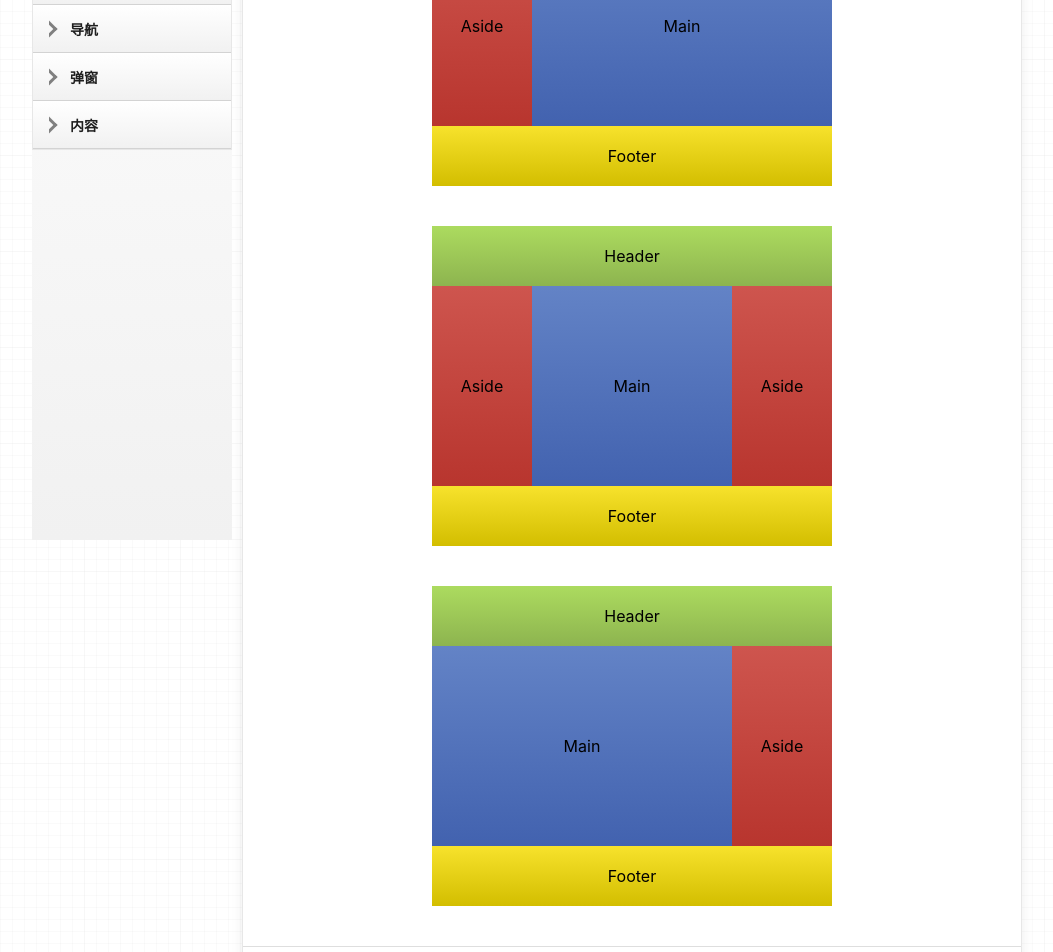
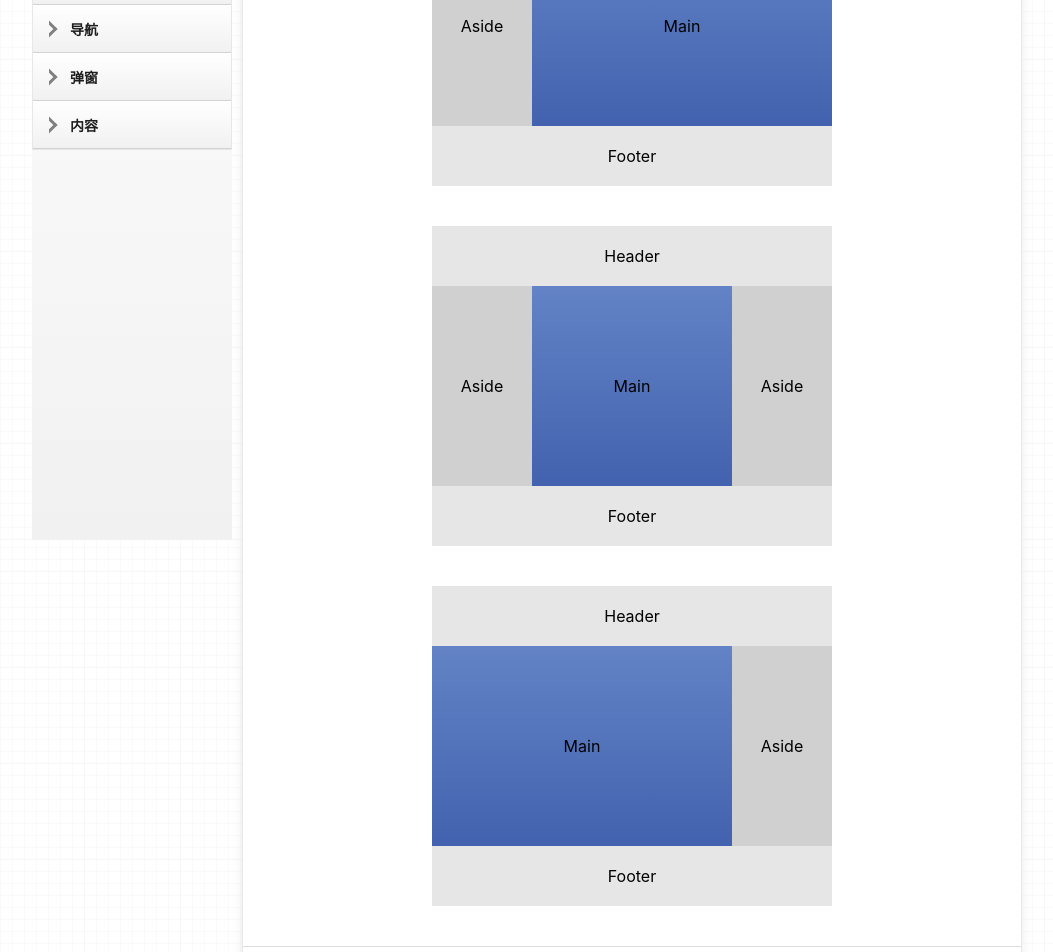
Before and after one commit to undefine4080/Wood-UI-React, a React (Vite) app: page / in a window 1280 px wide. Shown: the part 260-1212 px from the top of the page, without its empty margins (108-1161 px from the left). Built offline with nearby package versions, Linux system fonts and the light colour scheme.

Commit message:
refact: 修改 Layout 示例配色

```diff
--- a/src/base/styles/animate.less
+++ b/src/base/styles/animate.less
@@ -12,4 +12,5 @@
 
 .wdu-transition-slow {
   transition: all 0.8s cubic-bezier(0.175, 0.885, 0.32, 1.275);
+  color: rgb(122, 122, 122);
 }
--- a/src/introFragments/introLayout.tsx
+++ b/src/introFragments/introLayout.tsx
@@ -10,15 +10,15 @@ export default function ()
             {
                 component: (
                     <Container width="400px">
-                        <Header style={ { height: '60px' } } className="wdu-row-both-center wdu-bg-success">
+                        <Header style={ { height: '60px', backgroundColor: 'rgb(230, 230, 230)' } } className="wdu-row-both-center">
                             Header
                         </Header>
 
-                        <Aside side="left" width="100px" height="200px" className="wdu-row-both-center wdu-bg-danger">Aside</Aside>
+                        <Aside side="left" width="100px" height="200px" className="wdu-row-both-center" style={ { backgroundColor: 'rgb(209, 208, 208)' } }>Aside</Aside>
 
                         <Main className="wdu-row-both-center wdu-bg-important"> Main</Main>
 
-                        <Footer style={ { height: '60px' } } className="wdu-row-both-center wdu-bg-warn">
+                        <Footer style={ { height: '60px', backgroundColor: 'rgb(230, 230, 230)' } } className="wdu-row-both-center">
                             Footer
                         </Footer>
                     </Container>
@@ -27,17 +27,17 @@ export default function ()
             {
                 component: (
                     <Container width="400px">
-                        <Header style={ { height: '60px' } } className="wdu-row-both-center wdu-bg-success">
+                        <Header style={ { height: '60px', backgroundColor: 'rgb(230, 230, 230)' } } className="wdu-row-both-center">
                             Header
                         </Header>
 
-                        <Aside side="left" width="100px" height="200px" className="wdu-row-both-center wdu-bg-danger">Aside</Aside>
+                        <Aside side="left" width="100px" height="200px" className="wdu-row-both-center" style={ { backgroundColor: 'rgb(209, 208, 208)' } }>Aside</Aside>
 
                         <Main className="wdu-row-both-center wdu-bg-important"> Main </Main>
 
-                        <Aside side="right" width="100px" className="wdu-row-both-center wdu-bg-danger">Aside</Aside>
+                        <Aside side="right" width="100px" className="wdu-row-both-center" style={ { backgroundColor: 'rgb(209, 208, 208)' } }>Aside</Aside>
 
-                        <Footer style={ { height: '60px' } } className="wdu-row-both-center wdu-bg-warn">
+                        <Footer style={ { height: '60px', backgroundColor: 'rgb(230, 230, 230)' } } className="wdu-row-both-center">
                             Footer
                         </Footer>
                     </Container>
@@ -46,15 +46,15 @@ export default function ()
             {
                 component: (
                     <Container width="400px">
-                        <Aside side="right" width="100px" height="200px" className="wdu-row-both-center wdu-bg-danger">Aside</Aside>
+                        <Aside side="right" width="100px" height="200px" className="wdu-row-both-center" style={ { backgroundColor: 'rgb(209, 208, 208)' } }>Aside</Aside>
 
-                        <Header style={ { height: '60px' } } className="wdu-row-both-center wdu-bg-success">
+                        <Header style={ { height: '60px', backgroundColor: 'rgb(230, 230, 230)' } } className="wdu-row-both-center">
                             Header
                         </Header>
 
                         <Main className="wdu-row-both-center wdu-bg-important"> Main</Main>
 
-                        <Footer style={ { height: '60px' } } className="wdu-row-both-center wdu-bg-warn">
+                        <Footer style={ { height: '60px', backgroundColor: 'rgb(230, 230, 230)' } } className="wdu-row-both-center">
                             Footer
                         </Footer>
                     </Container>
```
